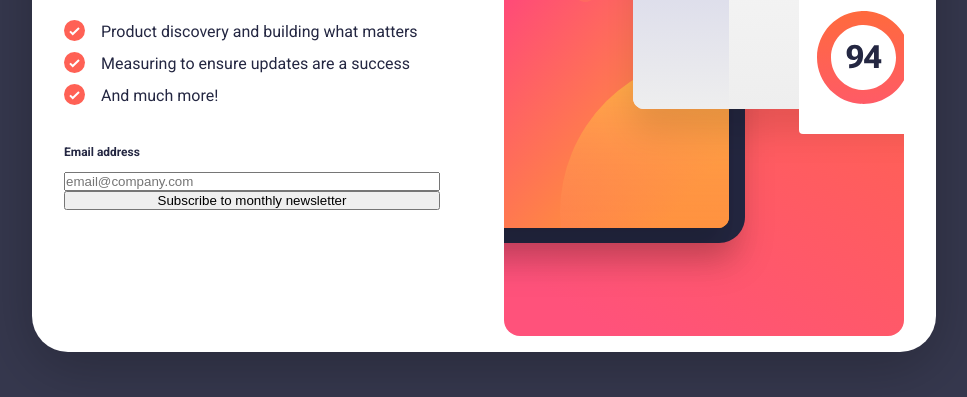
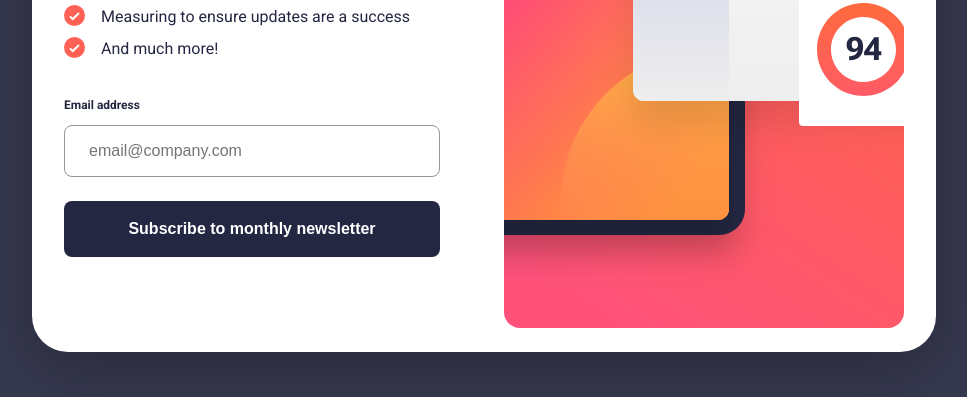
Before and after one commit to jmmarketing/newsletter-signup-FEM, a website built with Parcel: page index.html in a window 1280 px wide. Shown: the part 369-766 px from the top of the page, without its empty margins (156-1123 px from the left). Built offline with nearby package versions, Linux system fonts and the light colour scheme.

Commit message:
Styled submit button and hover state

```diff
--- a/sass/components/_newsletter.scss
+++ b/sass/components/_newsletter.scss
@@ -25,9 +25,26 @@
     }
 
     & input {
+      padding: $spacing-200-16px $spacing-300-24px;
+      margin-bottom: $spacing-300-24px;
+      border-radius: 8px;
+      border: 1px solid $color-grey;
+      font-size: $default-font-size;
     }
 
     & button {
+      color: $color-white;
+      font-size: $default-font-size;
+      font-weight: 700;
+      background-color: $color-blue-800;
+      border-radius: 8px;
+      height: 56px;
+      border: none;
+
+      &:hover {
+        background: linear-gradient(90deg, #ff6a3a 0%, #ff527b 100%);
+        box-shadow: 0px 16px 32px 0px rgba(255, 97, 85, 0.5);
+      }
     }
   }
 
@@ -55,5 +72,6 @@
   }
 
   &__image {
+    transform: translateY(-8px);
   }
 }
```
Also changed, not shown: sass/main.css, 1 other file.
